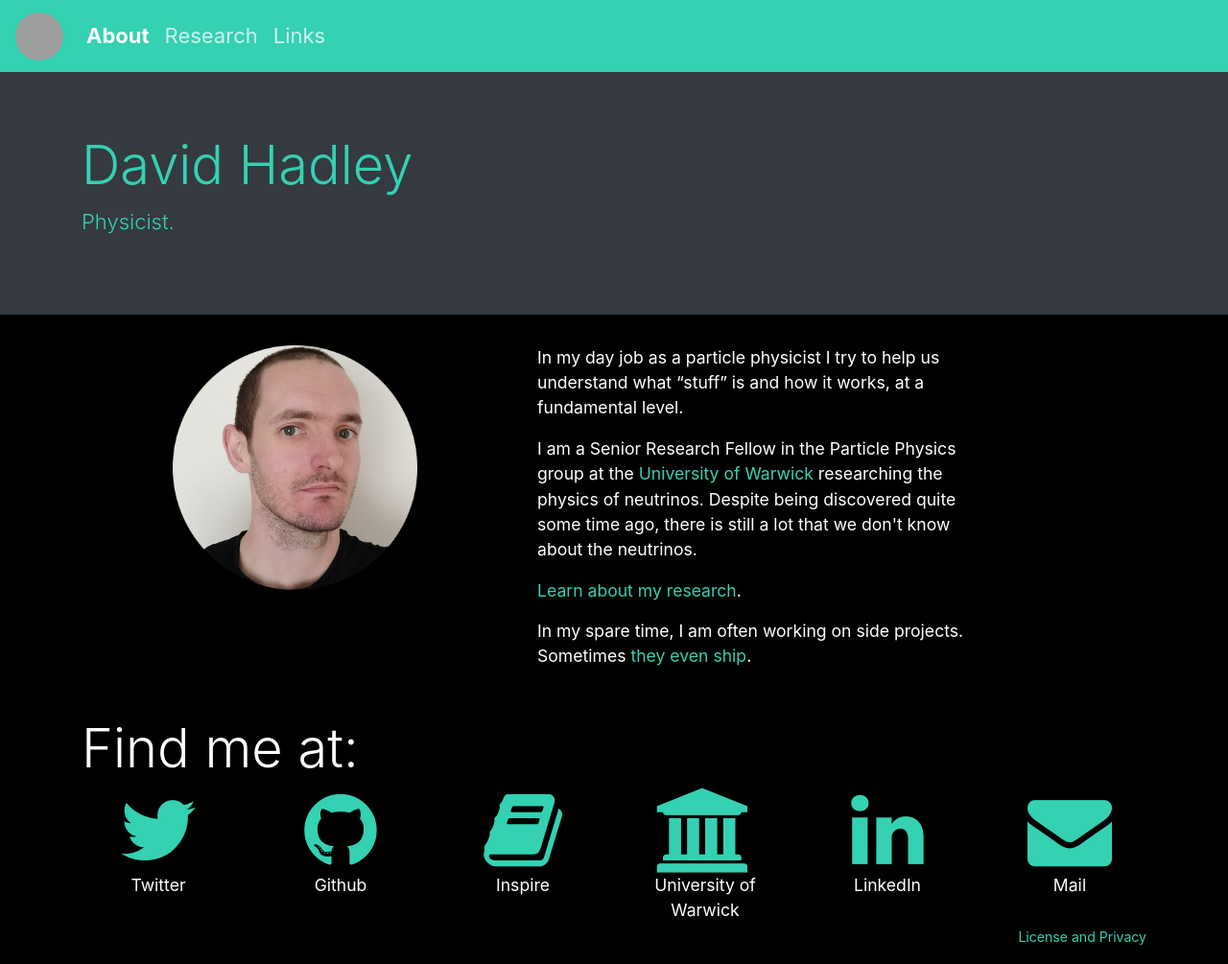
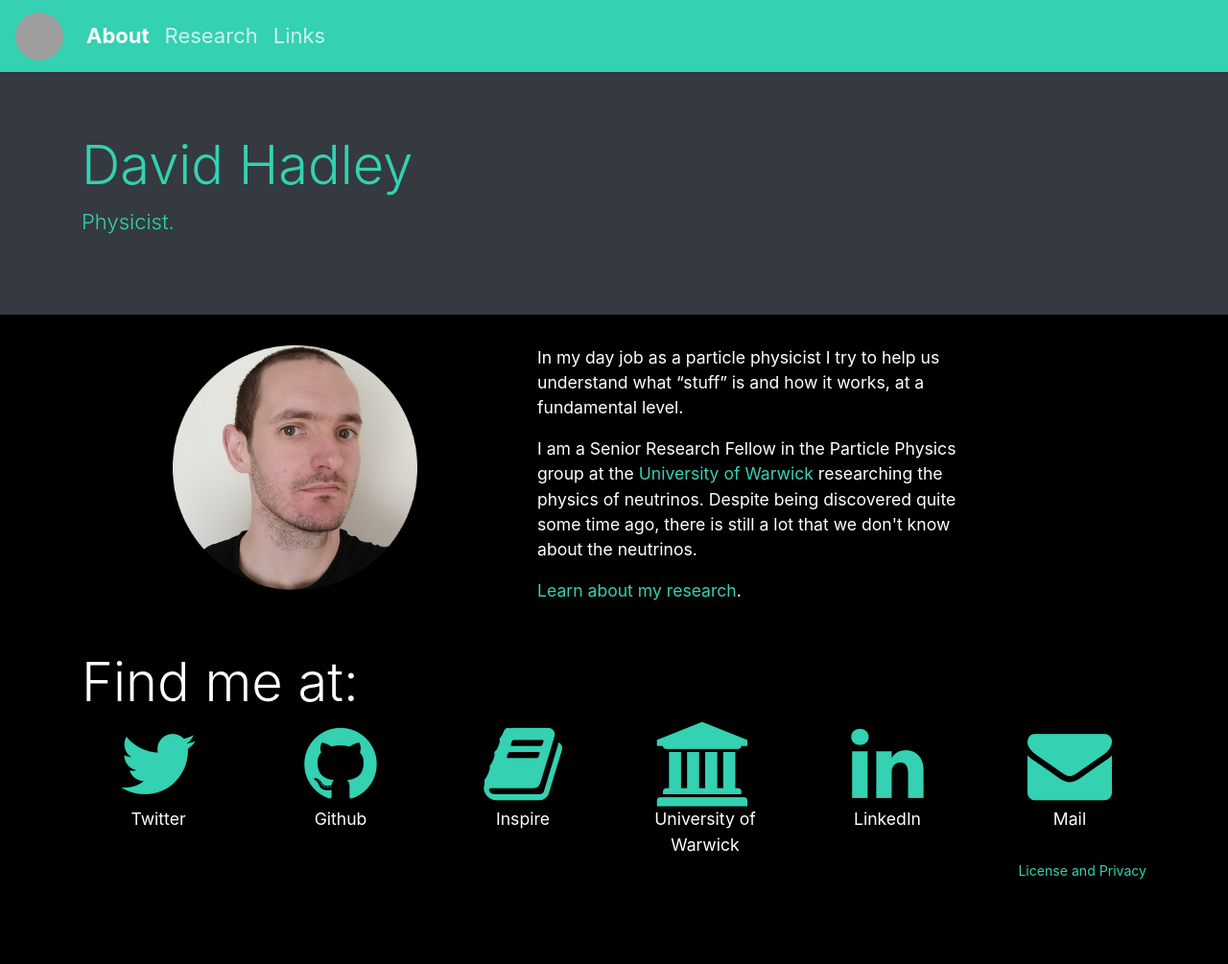
Before and after one commit to davehadley/davehadley.github.io, a Jekyll site: the page built from index.html, in a window 1280 px wide. Shown: the whole page at 96% size. Built offline with Jekyll 4.4.1, drawn with Linux system fonts in a browser that asks for light colours; after the commit the page ends 936 px from its top, so only the background shows below that; grey boxes are pictures that could not be loaded.

Commit message:
Minor text changes on index.

```diff
--- a/index.html
+++ b/index.html
@@ -42,7 +42,7 @@ tags: menuitem
         <a href="research">Learn about my research</a>.
       </p>
 
-      <p>In my spare time, I am often working on side projects. Sometimes <a href="https://github.com/davehadley">they even ship</a>.
+      <!-- <p>In my spare time, I am often working on side projects. Sometimes <a href="https://github.com/davehadley">they even ship</a>. -->
       </p>
 
     </div>
```
